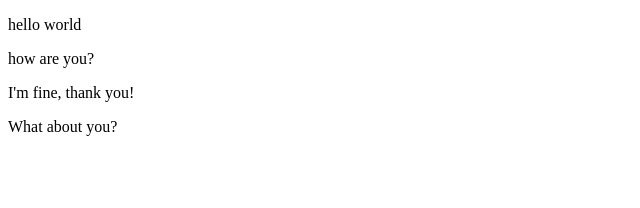
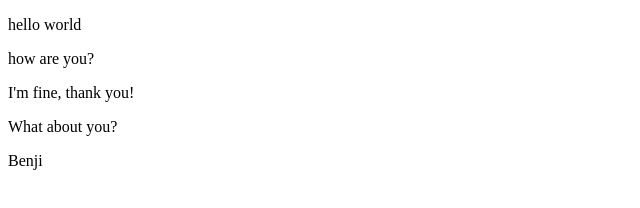
Before and after one commit to Kipkoebenji/benwil, a plain HTML site: page index.html in a window 1280 px wide. Shown: the full height of the page, 0-640 px from the left. Drawn offline with Linux system fonts and the light colour scheme.

Commit message:
add new line

```diff
--- a/index.html
+++ b/index.html
@@ -10,5 +10,6 @@
     <p>how are you?</p>
     <p>I'm fine, thank you!</p>
     <p>What about you?</p>
+    <p>Benji</p>
 </body>
 </html>
```
